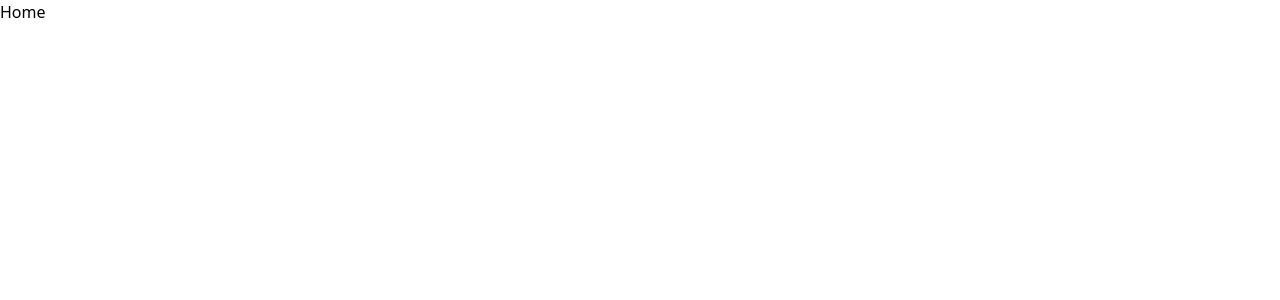
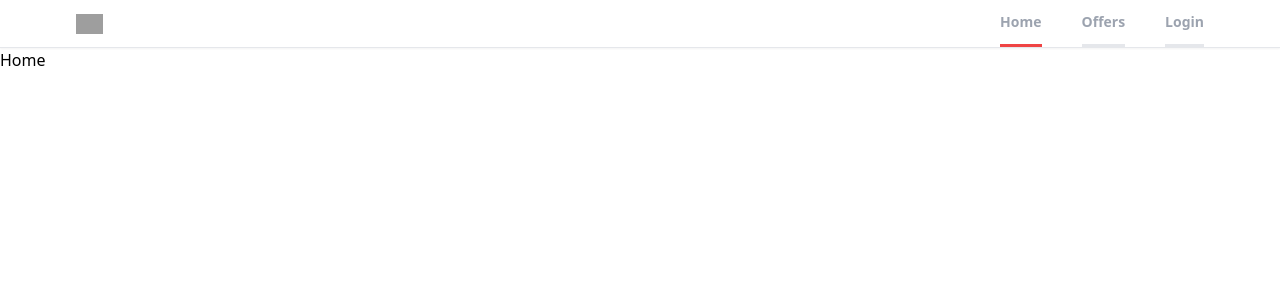
Before and after one commit to ucheson235/UC-Estate, a React (Create React App) app: page / in a window 1280 px wide. Shown: the top 300 px of the page. Built offline with nearby package versions, Linux system fonts and the light colour scheme; grey boxes are pictures that could not be loaded.

Commit message:
create the header componet

```diff
--- a/src/App.js
+++ b/src/App.js
@@ -5,6 +5,7 @@
 import Offer from './pages/Offer';
 import ForgotPassword from './pages/ForgotPassword';
 import Login from './pages/Login';
+import Header from './components/Header';
 
 
 
@@ -12,6 +13,7 @@
   return (
     <div>
     <Router>
+      <Header />
       <Routes>
         <Route  path="/" element={<Home />}/>
         <Route  path="/profile" element={<Profile />}/>
--- /dev/null
+++ b/src/components/Header.jsx
@@ -0,0 +1,42 @@
+
+import React from 'react';
+import { useLocation, useNavigate } from 'react-router-dom';
+
+export default function Header() {
+  const location = useLocation();
+  const navigate = useNavigate();
+
+  function pathMathRoute(route){
+    if (route === location.pathname){
+      return true
+    }
+  }
+
+
+  return (
+    <div className='bg-white border-b shadow-sm sticky top-0 z-50'>
+      <header className='flex justify-between items-center px-3 max-w-6xl mx-auto'>
+        <div>
+          <img
+            src="https://static.rdc.moveaws.com/images/logos/rdc-logo-default.svg"
+            alt='logo'
+            className='h-5 cursor-pointer'
+            onClick={() =>navigate("")}
+          />
+        </div>
+        <div>
+            <ul className='flex space-x-10'>
+                <li className={` cursor-pointer py-3 text-sm font-semibold text-gray-400 border-b-[3px] ${pathMathRoute("/") && "text-black border-b-red-500"}`}  onClick={() =>navigate("/")}>Home</li>
+
+                <li className={` cursor-pointer py-3 text-sm font-semibold text-gray-400 border-b-[3px] ${pathMathRoute("/Offer") && "text-black border-b-red-500"}`}  onClick={() =>navigate("/Offer")}>Offers</li>
+
+                <li className={` cursor-pointer py-3 text-sm font-semibold text-gray-400 border-b-[3px] ${pathMathRoute("/Login") && "text-black border-b-red-500"}`}  onClick={() =>navigate("/Login")}>Login</li>
+
+
+            </ul>
+
+        </div>
+      </header>
+    </div>
+  );
+}
```
